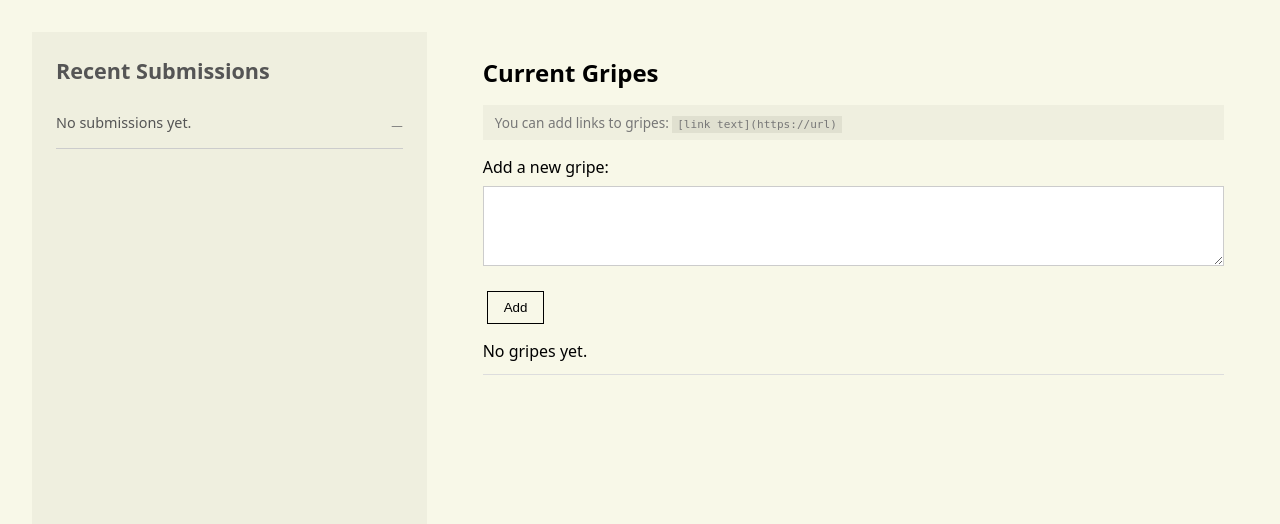
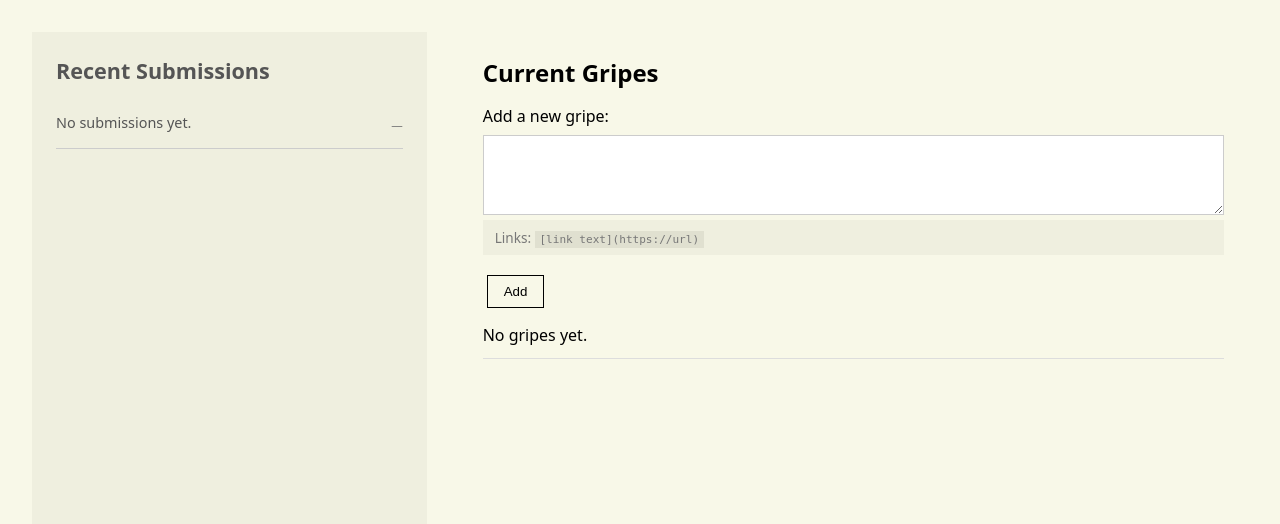
Before and after one commit to bdhamilton/c-vile, a Flask app: template templates/admin.html in a window 1280 px wide. Shown: the part 123-647 px from the top of the page. Run offline with Flask 3, Linux system fonts and the light colour scheme; the template is opened without the code that fills it, so the values that code supplies are empty; some libraries are stand-ins or nearby versions.

Commit message:
Move link syntax tip below textarea
Co-Authored-By: Claude Opus 4.6 <noreply@anthropic.com>

```diff
--- a/templates/admin.html
+++ b/templates/admin.html
@@ -211,7 +211,6 @@
 
             <article id="current-gripes">
                 <h2>Current Gripes</h2>
-                <p class="admin-tip">You can add links to gripes: <code>[link text](https://url)</code></p>
                 <form hx-post="/admin/gripes"
                     hx-target="#gripes"
                     hx-swap="outerHTML"
@@ -220,6 +219,7 @@
                         <label for="gripe">Add a new gripe:</label>
                         <textarea id="gripe" name="gripe" required
                             hx-on:keydown="if(event.key === 'Enter' && !event.shiftKey) { event.preventDefault(); this.form.requestSubmit(); }"></textarea>
+                        <p class="admin-tip">Links: <code>[link text](https://url)</code></p>
                     </div>
                     <button type="submit" class="submit-form-btn">Add</button>
                 </form>
```
